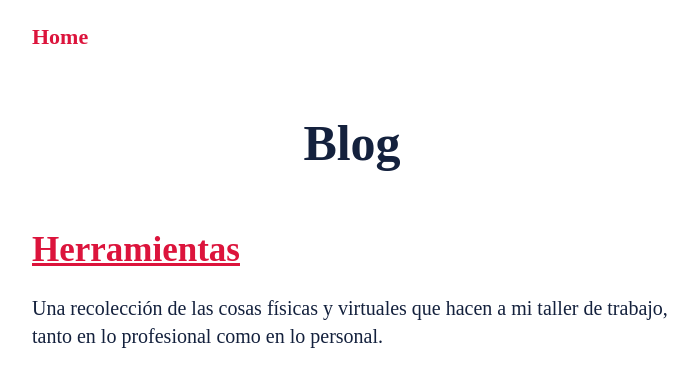
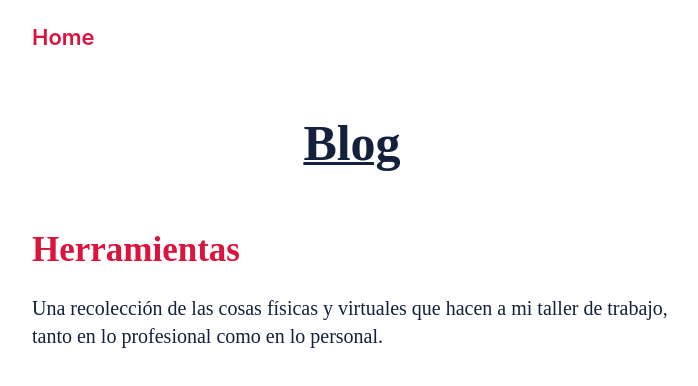
Before and after one commit to haykodarb/portfolio, a Next.js app: page /blog in a window 1280 px wide. Shown: the top 386 px of the page, without its empty margins (288-986 px from the left). Built offline with nearby package versions, Linux system fonts and the light colour scheme.

Commit message:
Fixed font in header title

```diff
--- a/src/components/BlogPost/post.module.css
+++ b/src/components/BlogPost/post.module.css
@@ -33,7 +33,7 @@
     text-align: center;
     font-size: 50px;
     color: #14213d;
-    text-decoration: underline solid black 3px;
+    text-decoration: underline solid #14213d 3px;
 }
 
 .subtitle {
--- a/src/pages/blog/index.js
+++ b/src/pages/blog/index.js
@@ -16,10 +16,11 @@ function Header() {
 
 
 export default function BlogIndex({ posts }) {
-    console.log(posts);
-    return <div className={styles['container']}>
-        <Head title='Blog'/>
+
+    return <>
+        <Head title='Blog' />
         <Header />
+        <div className={styles['container']}>
             <h1 className={styles['title']}>Blog</h1>
             {posts.map(element => {
                 return <div key={element.file}>
@@ -30,7 +31,8 @@ export default function BlogIndex({ posts }) {
                     <p>{element.data.description}</p>
                 </div>
             })}
-    </div>;
+        </div>
+    </>;
 }
 
 export async function getStaticProps({ params }) {
--- a/src/pages/blog/style/blog.module.css
+++ b/src/pages/blog/style/blog.module.css
@@ -1,4 +1,6 @@
 .header {
+    padding-left: 25%;
+    padding-right: 25%;
     display: flex;
     flex-direction: row;
     align-items: flex-start;
@@ -30,10 +32,11 @@
     text-align: center;
     font-size: 50px;
     color: #14213d;
+    text-decoration: underline solid #14213d 3px;
+
 }
 
 .subtitle {
-    text-decoration: underline solid crimson 3px;
     font-size: 35px;
     color: crimson;
     cursor: pointer;
```
Lines whose indentation alone changed are shown as unchanged.
